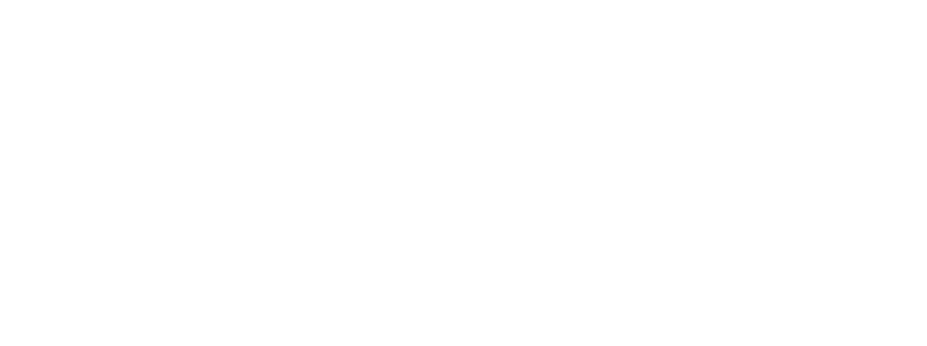
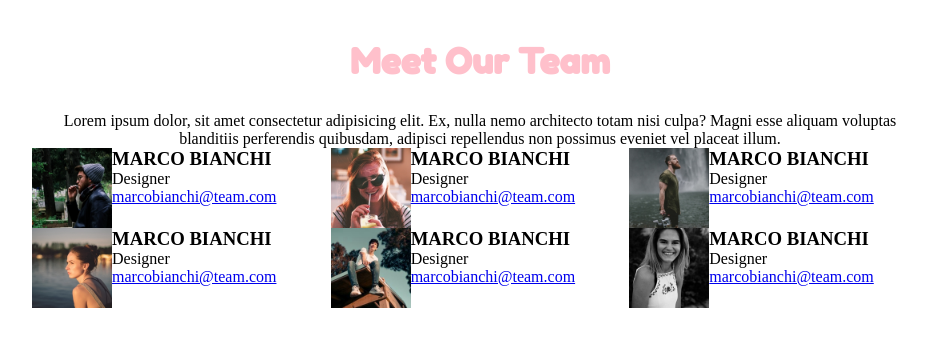
Before and after one commit to DavidDume/html-css-float-cards, a plain HTML site: page index.html in a window 1280 px wide. Shown: the whole page, without its empty margins (160-1087 px from the left). Drawn offline with Linux system fonts and the light colour scheme.

Commit message:
aggiunta float

```diff
--- a/css/style.css
+++ b/css/style.css
@@ -0,0 +1,56 @@
+* {
+    margin: 0;
+    padding: 0;
+    box-sizing: border-box;
+}
+
+main {
+    width: 70%;
+    margin: auto;
+}
+
+.text {
+    text-align: center;
+    margin-top: 40px;
+}
+
+.text h1 {
+    color: pink;
+    font-family: 'Fredoka One', sans-serif;
+    font-size: 35px;
+}
+
+.text p {
+    margin-top: 30px;
+}
+
+.columns {
+    /*margin: 20px;*/
+}
+
+.col_text {
+    float: right;
+}
+
+.col {
+    vertical-align: middle;
+    float: left;
+    width: calc(100% / 3);
+}
+
+.col img {
+    height: 80px;
+    float: left;
+}
+
+.col::after {
+    content: "";
+    clear: both;
+    display: table;
+}
+
+.clearfix::after {
+    content: "";
+    clear: both;
+    display: table;
+}
--- a/index.html
+++ b/index.html
@@ -3,10 +3,54 @@
     <meta charset="UTF-8">
     <meta http-equiv="X-UA-Compatible" content="IE=edge">
     <meta name="viewport" content="width=device-width, initial-scale=1.0">
+    <link href="https://fonts.googleapis.com/css2?family=Fredoka+One&display=swap" rel="stylesheet">
     <link rel="stylesheet" href="./css/style.css">
     <title>Meet Our Team</title>
 </head>
 <body>
-
+    <main>
+        <section class="text">
+            <h1>Meet Our Team</h1>
+            <p>Lorem ipsum dolor, sit amet consectetur adipisicing elit. Ex, nulla nemo architecto totam nisi culpa? Magni esse aliquam voluptas blanditiis perferendis quibusdam, adipisci repellendus non possimus eveniet vel placeat illum.</p>
+        </section>
+        <section class="columns clearfix">
+            <div class="col">
+                <img src="./img/male1.png" alt="Marco Bianchi">
+                <h3>MARCO BIANCHI</h3>
+                <span>Designer</span>
+                <a href="https://www.gmail.com/">marcobianchi@team.com</a>
+            </div>
+            <div class="col">
+                <img src="./img/female1.png" alt="Marco Bianchi">
+                <h3>MARCO BIANCHI</h3>
+                <span>Designer</span>
+                <a href="https://www.gmail.com/">marcobianchi@team.com</a>
+            </div>
+            <div class="col">
+                <img src="./img/male2.png" alt="Marco Bianchi">
+                <h3>MARCO BIANCHI</h3>
+                <span>Designer</span>
+                <a href="https://www.gmail.com/">marcobianchi@team.com</a>
+            </div>
+            <div class="col">
+                <img src="./img/female2.png" alt="Marco Bianchi">
+                <h3>MARCO BIANCHI</h3>
+                <span>Designer</span>
+                <a href="https://www.gmail.com/">marcobianchi@team.com</a>
+            </div>
+            <div class="col">
+                <img src="./img/male3.png" alt="Marco Bianchi">
+                <h3>MARCO BIANCHI</h3>
+                <span>Designer</span>
+                <a href="https://www.gmail.com/">marcobianchi@team.com</a>
+            </div>
+            <div class="col">
+                <img src="./img/female3.png" alt="Marco Bianchi">
+                <h3>MARCO BIANCHI</h3>
+                <span>Designer</span>
+                <a href="https://www.gmail.com/">marcobianchi@team.com</a>
+            </div>
+        </section>
+    </main>
 </body>
 </html>
```
